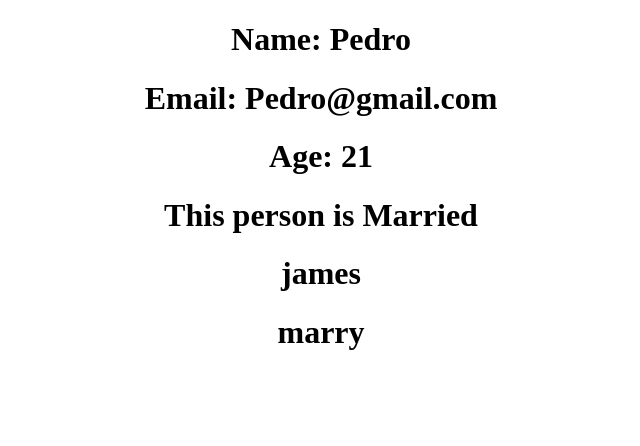
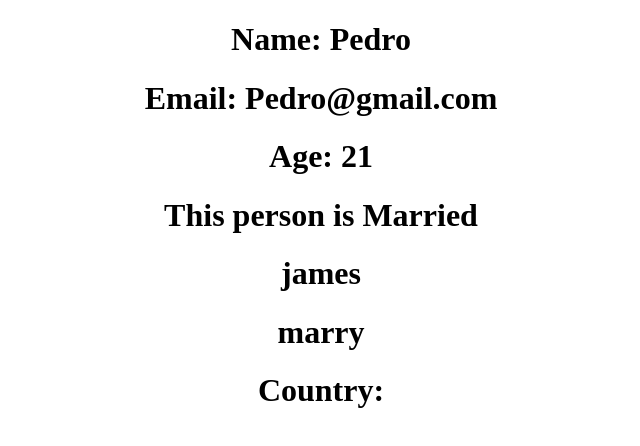
Before and after one commit to SeeJia/typescript-react-prop-types, a React (Create React App) app: page / in a window 1280 px wide. Shown: the top 446 px of the page, without its empty margins (319-959 px from the left). Built offline with nearby package versions, Linux system fonts and the light colour scheme.

Commit message:
add country to props

```diff
--- a/src/components/Person.tsx
+++ b/src/components/Person.tsx
@@ -4,6 +4,7 @@ interface Props {
     age:number;
     isMarried:Boolean;
     friends:string[];
+    country:string;
 }
 
 
@@ -17,6 +18,8 @@ export const Person = (props : Props) => {
             {props.friends.map((friend : string) =>(
                  <h1>{friend}</h1>
             ))}
+
+            <h1>Country: {props.country}</h1>
         </div>
     );
 }
```
